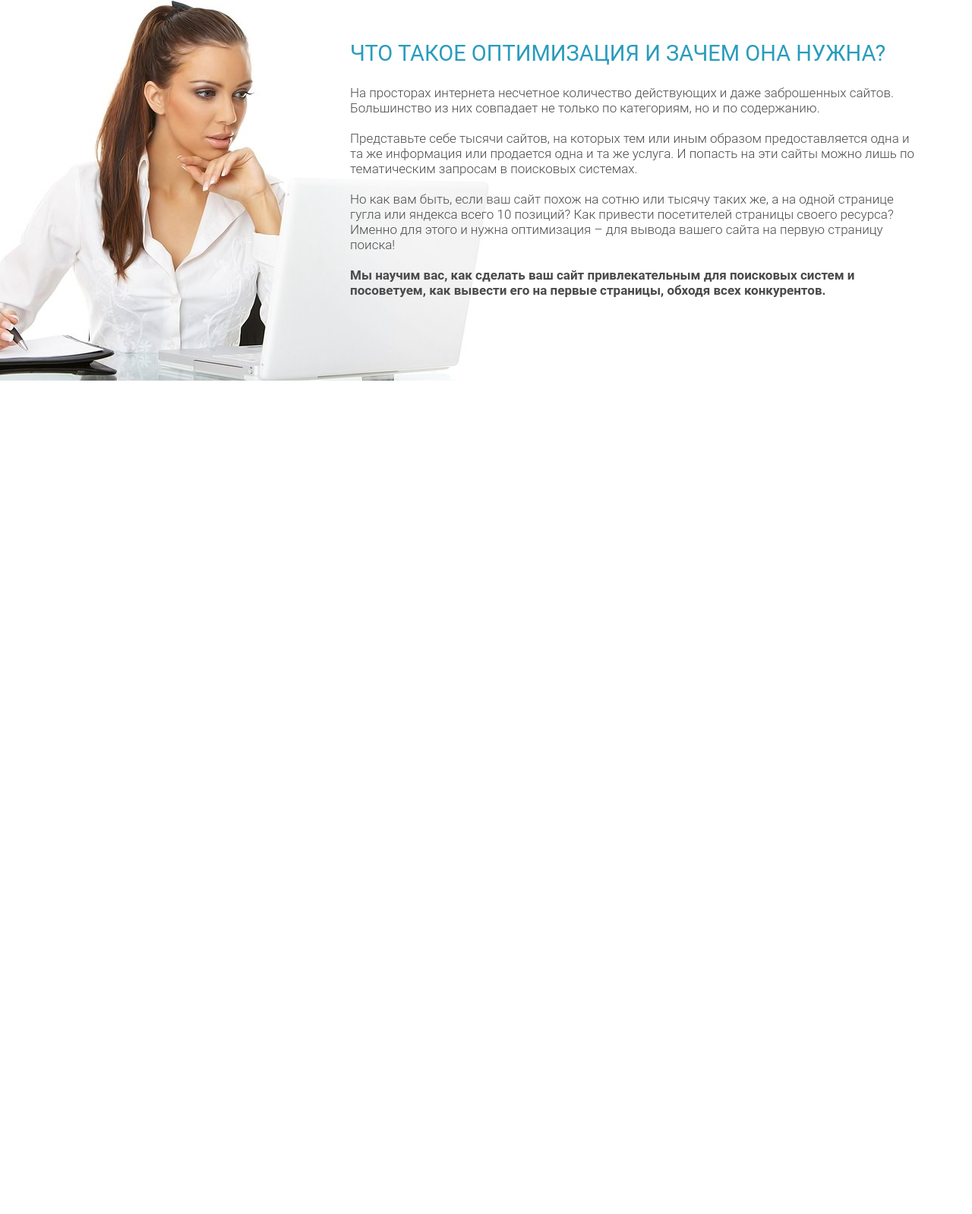
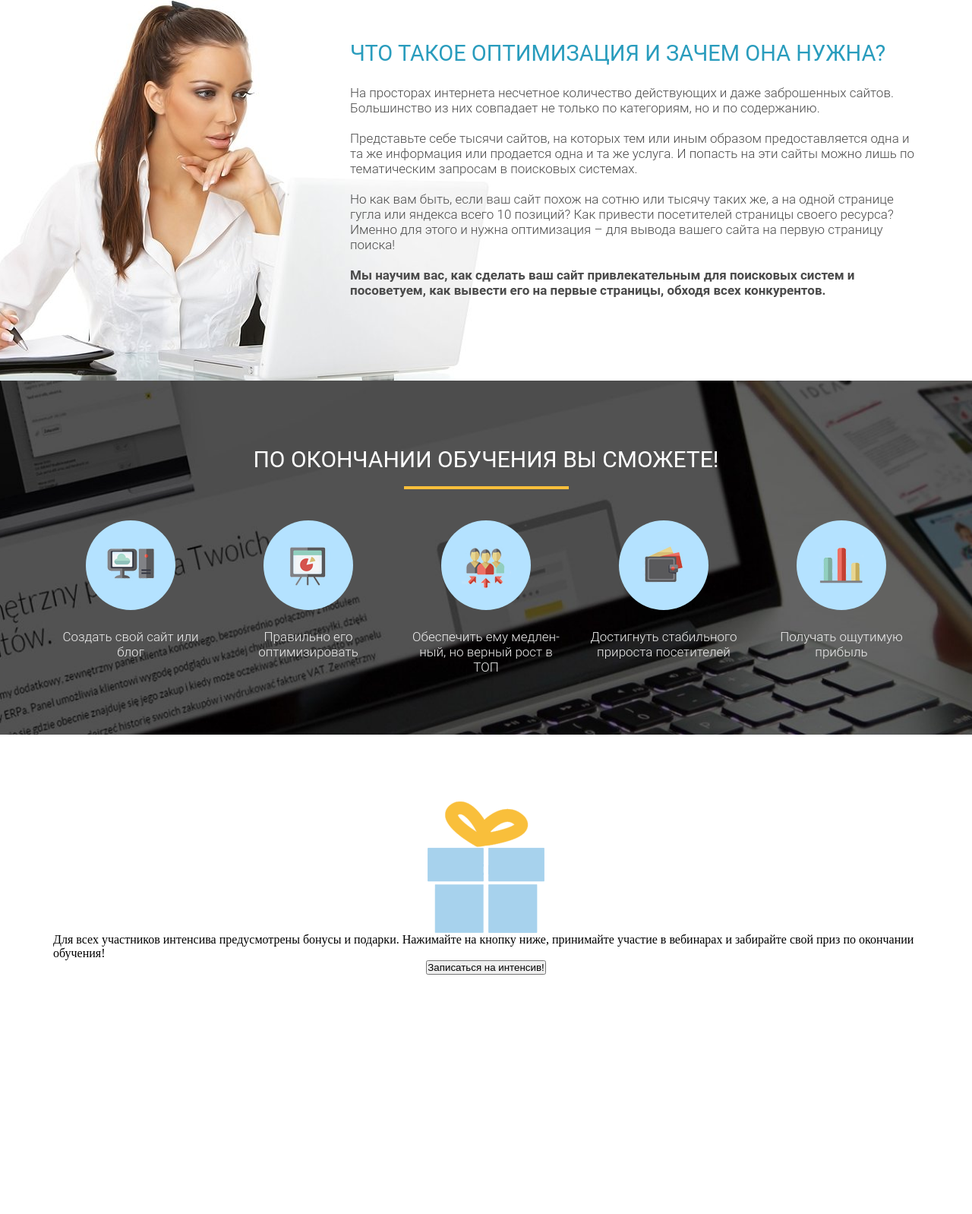
Before and after one commit to YOK-X/html-try, a plain HTML site: page index.html in a window 1280 px wide. Shown: the part 1453-3051 px from the top of the page at 76% size. Before the commit the page ends 1954 px from the top, so only its background shows below. Drawn offline with Linux system fonts and the light colour scheme.

Commit message:
almost done2

```diff
--- a/css/style.css
+++ b/css/style.css
@@ -115,7 +115,7 @@ h2.title {
     padding: 85px 0 75px 0;
 }
 
-.waiting .waiting_header {
+.waiting .waiting_header, .finish .finish_header {
     font-family: Roboto;
     font-size: 30px;
     font-weight: 400;
@@ -124,7 +124,11 @@ h2.title {
     text-align: center;
 }
 
-.waiting .waiting_divider {
+.finish .finish_header {
+    color: white;
+}
+
+.waiting .waiting_divider, .finish .finish_divider {
     width: 217px;
     height: 4px;
     background-color: #f9bf3b;
@@ -199,3 +203,56 @@ h2.title {
     left: -240px;
     z-index: -1;
 }
+
+.finish {
+    min-height: 447px;
+    padding: 86px 0 79px 0;
+    background: url('../img/bg/layer_33_194.jpg') center center/cover no-repeat;
+
+}
+
+.finish .finish_wrapper {
+    margin-top: 41px;
+    display: flex;
+    justify-content: space-between;
+}
+
+.finish .finish_wrapper .finish_item {
+    width: 204px;
+}
+
+.finish .finish_wrapper .finish_item .finish_round {
+    display: flex;
+    justify-content: center;
+    align-items: center;
+    margin: 0 auto;
+    width: 118px;
+    height: 118px;
+    background: #B4E2FF;
+    border-radius: 100%;
+}
+
+.finish .finish_wrapper .finish_item .finish_descr {
+    margin-top: 25px;
+    text-align: center;
+    font-family: Roboto;
+    font-style: normal;
+    font-weight: 300;
+    font-size: 17px;
+    display: flex;
+    align-items: center;
+    text-align: center;
+    color: #EFEFEF;
+}
+
+.end {
+    min-height: 631px;
+    padding: 88px 0 88px 0;
+}
+
+.end .container {
+    display: flex;
+    flex-direction: column;
+    justify-content: center;
+    align-items:center
+}
--- a/index.html
+++ b/index.html
@@ -70,7 +70,56 @@
              </div>
              <img src="img/madam.jpg" alt="" class="optimization_img">
         </div>
+    </section>
+    <section class="finish">
+        <div class="container">
+            <h2 class="finish_header">По окончании обучения Вы сможете!</h2>
+            <div class="finish_divider"></div>
 
+            <div class="finish_wrapper">
+                <div class="finish_item">
+                    <div class="finish_round">
+                        <img src="icons/finish/1.png" alt="1" class="finish_icon">
+                    </div>
+                    <div class="finish_descr">Создать свой сайт или блог</div>
+                </div>
+                <div class="finish_item">
+                    <div class="finish_round">
+                        <img src="icons/finish/2.png" alt="2" class="finish_icon">
+                    </div>
+                    <div class="finish_descr">Правильно его оптимизировать</div>
+                </div>
+                <div class="finish_item">
+                    <div class="finish_round">
+                        <img src="icons/finish/3.png" alt="3" class="finish_icon">
+                    </div>
+                    <div class="finish_descr">Обеспечить ему медлен-
+                        ный, но верный рост в
+                        ТОП</div>
+                </div>
+                <div class="finish_item">
+                    <div class="finish_round">
+                        <img src="icons/finish/4.png" alt="4" class="finish_icon">
+
+                    </div>
+                    <div class="finish_descr">Достигнуть стабильного прироста посетителей</div>
+                </div>
+                <div class="finish_item">
+                    <div class="finish_round">
+                        <img src="icons/finish/5.png" alt="5" class="finish_icon">
+                    </div>
+                    <div class="finish_descr">Получать ощутимую прибыль</div>
+                </div>
+            </div>
+        </div>
     </section>
+    <section class="end">
+        <div class="container">
+            <img src="/icons/gift1.png" alt="" class="gift">
+            <img src="/icons/gift2.png" alt="" class="gift">
+            <div class="gift_text">Для всех участников интенсива предусмотрены бонусы и подарки. Нажимайте на кнопку ниже, принимайте участие в вебинарах и забирайте свой приз по окончании обучения!</div>
+            <button class="gift">Записаться на интенсив!</button>
+        </div>
+</section>
 </body>
 </html>
```
Also changed, not shown: img/bg/layer_33_194.jpg (renamed from img/layer_33_194.jpg).
